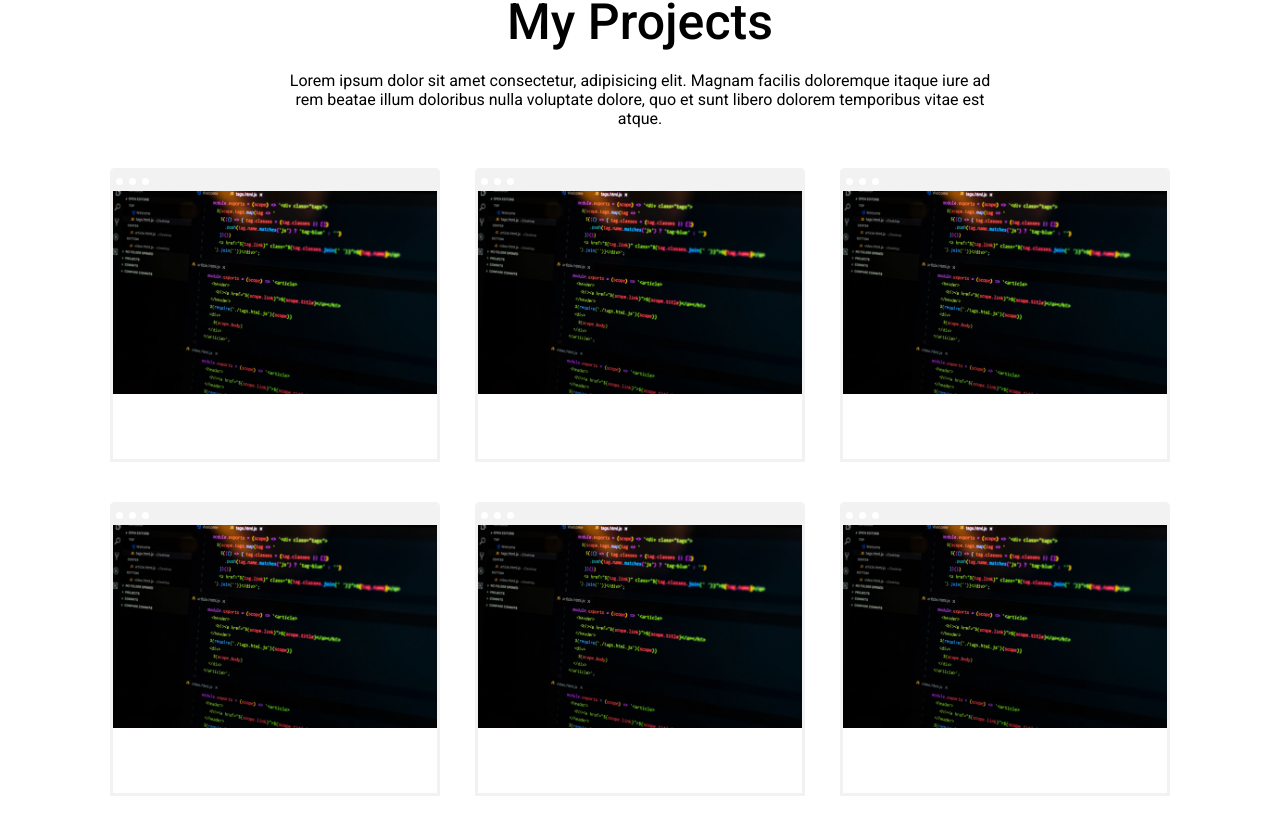
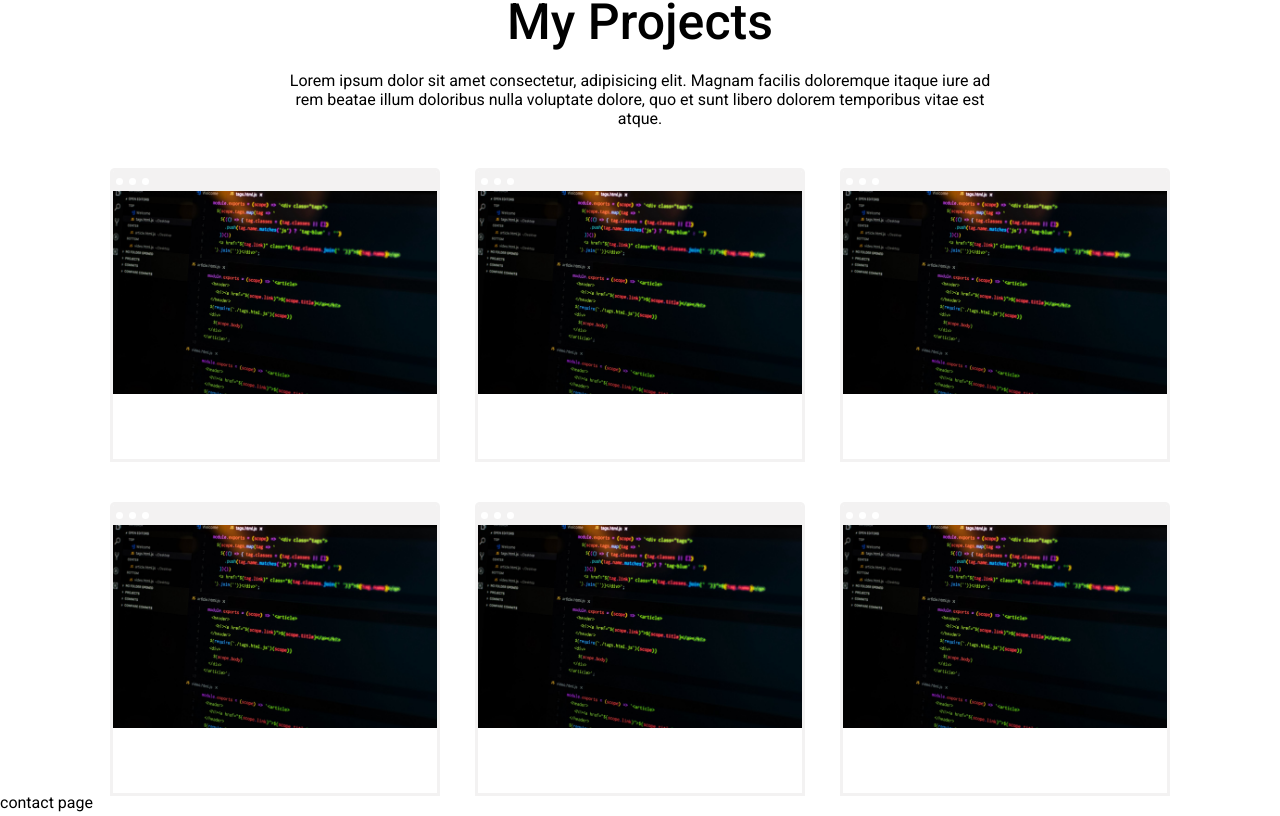
Before and after one commit to Elifnull/Personal_Profile, a React (Create React App) app in the folder Website/basic/: page / in a window 1280 px wide. Shown: the part 1657-2473 px from the top of the page. Built offline with nearby package versions, Linux system fonts and the light colour scheme.

Commit message:
contacts component created

```diff
--- a/Website/basic/src/App.jsx
+++ b/Website/basic/src/App.jsx
@@ -1,4 +1,5 @@
 import About from "./components/About/About";
+import Contacts from "./components/Contact/Contacts";
 import Intro from "./components/Intro/Intro";
 import ProductList from "./components/ProductList/ProductList";
 
@@ -9,6 +10,7 @@ const App = () => {
       <Intro/>
       <About/>
       <ProductList/>
+      <Contacts/>
     </div>
   )
 };
--- /dev/null
+++ b/Website/basic/src/components/Contact/Contacts.jsx
@@ -0,0 +1,11 @@
+import React from 'react'
+
+const Contacts = () => {
+    return (
+        <div>
+            contact page
+        </div>
+    )
+}
+
+export default Contacts
```
Also changed, not shown: Website/basic/src/components/Contact/Contacts.css (added).
